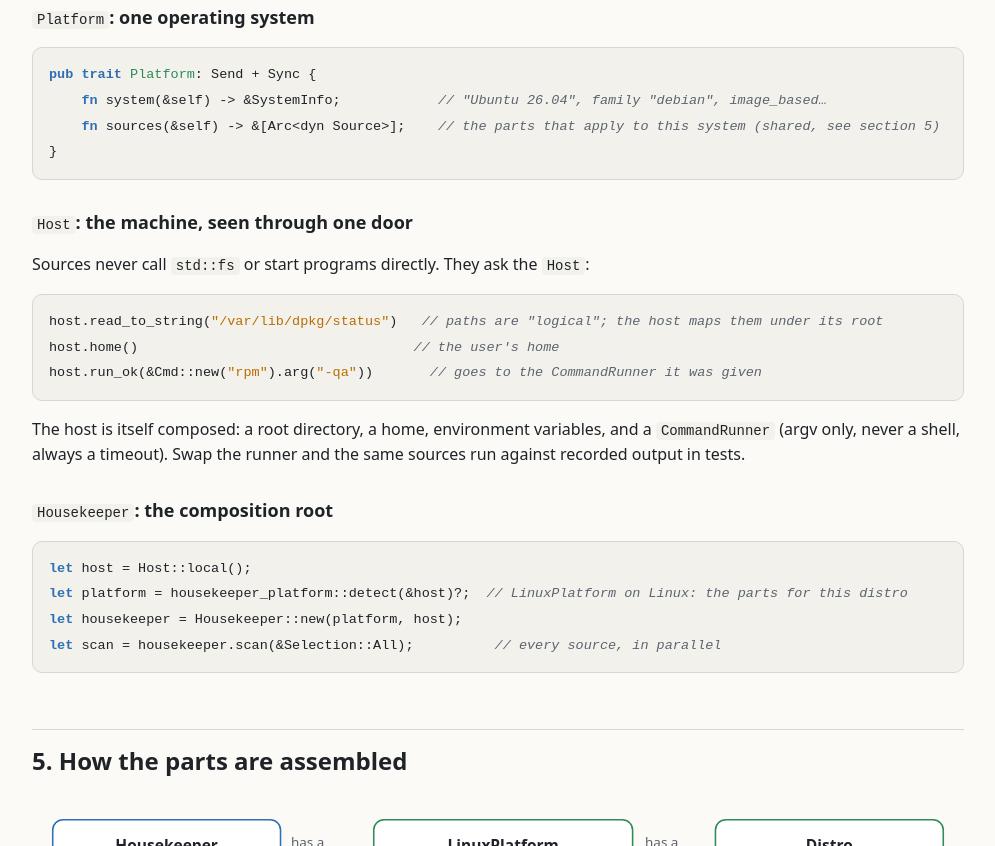
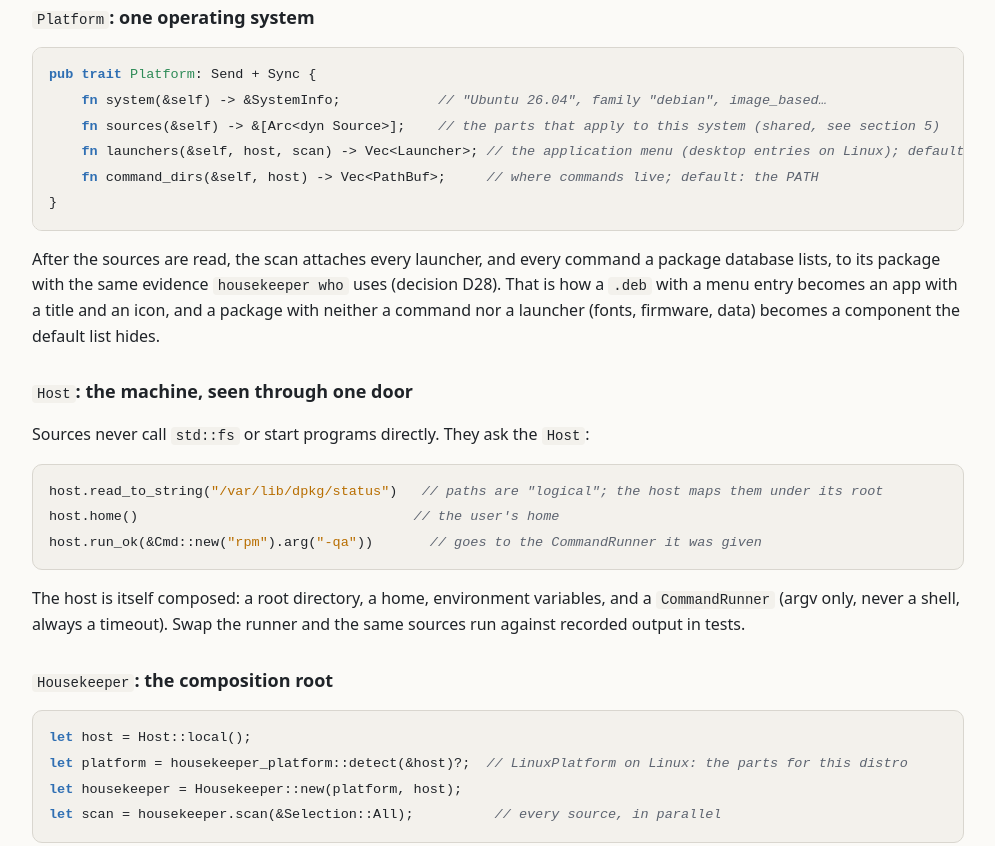
Before and after one commit to mhsiddiqui/housekeeper, a plain HTML site: page docs/architecture/guide.html in a window 1280 px wide. Shown: the part 3384-4230 px from the top of the page, without its empty margins (142-1137 px from the left). Drawn offline with Linux system fonts and the light colour scheme.

Commit message:
docs: launchers, components and decision D28 (plan 2.1 done)

```diff
--- a/docs/architecture/guide.html
+++ b/docs/architecture/guide.html
@@ -292,7 +292,13 @@ native source's <code>owner_lookup()</code> owns and programs that resolve into
 <pre><code><span class="k">pub trait</span> <span class="t">Platform</span>: Send + Sync {
     <span class="k">fn</span> system(&amp;self) -&gt; &amp;SystemInfo;            <span class="c">// "Ubuntu 26.04", family "debian", image_based…</span>
     <span class="k">fn</span> sources(&amp;self) -&gt; &amp;[Arc&lt;dyn Source&gt;];    <span class="c">// the parts that apply to this system (shared, see section 5)</span>
+    <span class="k">fn</span> launchers(&amp;self, host, scan) -&gt; Vec&lt;Launcher&gt;; <span class="c">// the application menu (desktop entries on Linux); default: none</span>
+    <span class="k">fn</span> command_dirs(&amp;self, host) -&gt; Vec&lt;PathBuf&gt;;     <span class="c">// where commands live; default: the PATH</span>
 }</code></pre>
+<p>After the sources are read, the scan attaches every launcher, and every command a package database lists, to its
+package with the same evidence <code>housekeeper who</code> uses (decision D28). That is how a <code>.deb</code> with a
+menu entry becomes an app with a title and an icon, and a package with neither a command nor a launcher (fonts,
+firmware, data) becomes a component the default list hides.</p>
 
 <h3><code>Host</code>: the machine, seen through one door</h3>
 <p>Sources never call <code>std::fs</code> or start programs directly. They ask the <code>Host</code>:</p>
@@ -544,7 +550,8 @@ when it is implemented.</p>
 <pre><code><span class="c">// crates/macos/src/lib.rs (future)</span>
 <span class="k">pub struct</span> <span class="t">MacPlatform</span> { system: SystemInfo, sources: Vec&lt;Arc&lt;<span class="k">dyn</span> Source&gt;&gt; }
 <span class="c">// sources: HomebrewSource, AppBundleSource (/Applications), MacAppStoreSource,
-// and the cross-platform ones (npm, pipx, uv, cargo) reused as-is from a shared crate.</span>
+// and the cross-platform ones (npm, pipx, uv, cargo) reused as-is from a shared crate.
+// launchers(): the app bundles Launchpad shows; command_dirs(): the PATH (the default).</span>
 
 <span class="c">// crates/platform/src/lib.rs: the one place that registers it</span>
 #[cfg(target_os = <span class="s">"macos"</span>)]
@@ -612,7 +619,7 @@ there must be valid Rust identifiers; the build stops with a clear message other
   <tr><td><code>crates/linux/src/owner.rs</code></td><td>Shared plumbing for the native sources' ownership queries</td></tr>
   <tr><td><code>crates/platform/src/lib.rs</code></td><td><code>detect</code>: the platform for the OS Housekeeper was built for</td></tr>
   <tr><td><code>crates/cli/src/main.rs</code></td><td>The command line</td></tr>
-  <tr><td><code>docs/architecture/README.md</code></td><td>The same architecture in short, plus every design decision (D1–D27)</td></tr>
+  <tr><td><code>docs/architecture/README.md</code></td><td>The same architecture in short, plus every design decision (D1–D28)</td></tr>
   <tr><td><code>docs/README.md</code></td><td>Index of all documentation; <code>docs/changes/</code> holds one record per change</td></tr>
 </table>
 
```
Also changed, not shown: 6 other files.
